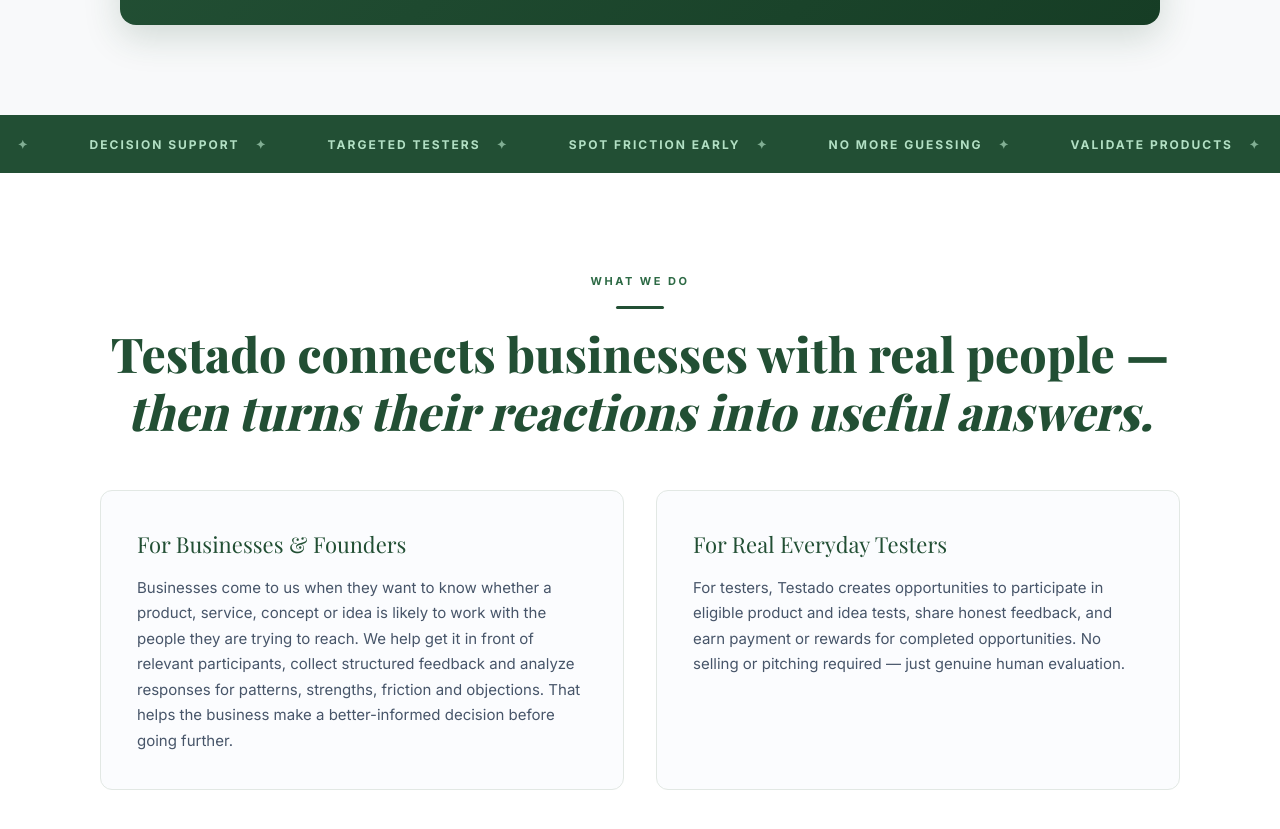
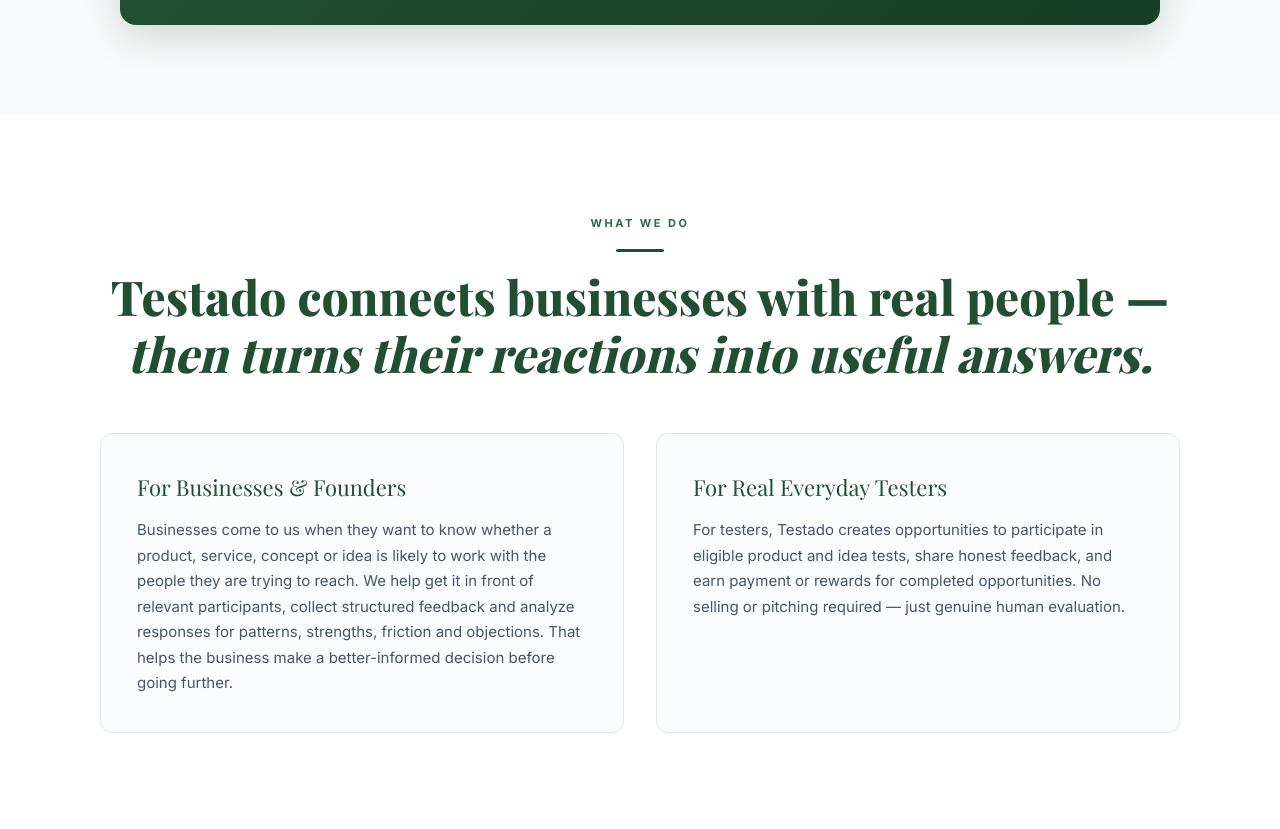
Before and after one commit to Testwith-Testado-07/Testado, a Next.js app in the folder frontend/: page / in a window 1280 px wide. Shown: the part 1040-1869 px from the top of the page. Built offline with nearby package versions, Linux system fonts and the light colour scheme.

Commit message:
Remove homepage marquee banner

```diff
--- a/frontend/src/app/page.tsx
+++ b/frontend/src/app/page.tsx
@@ -7,16 +7,6 @@ import Footer from "@/components/Footer";
 export default function LandingPage() {
   const G = "#224F34"; // Forest green
   const MINT = "#C2EFD4";
-
-  const marqueeItems = [
-    "Validate Products",
-    "Real User Feedback",
-    "Structured Insights",
-    "Decision Support",
-    "Targeted Testers",
-    "Spot Friction Early",
-    "No More Guessing",
-  ];
 
   const steps = [
     {
@@ -256,31 +246,6 @@ export default function LandingPage() {
             </div>
           </div>
         </section>
-
-        {/* ── MARQUEE BANNER ───────────────────────────── */}
-        <div style={{ background: G, padding: "16px 0", overflow: "hidden", whiteSpace: "nowrap" }}>
-          <div className="marquee-track" style={{ display: "inline-flex", gap: 60 }}>
-            {[...marqueeItems, ...marqueeItems, ...marqueeItems].map((item, i) => (
-              <span
-                key={i}
-                style={{
-                  fontFamily: "var(--font-inter), 'Inter', sans-serif",
-                  fontSize: 12,
-                  fontWeight: 700,
-                  letterSpacing: 2,
-                  textTransform: "uppercase",
-                  color: "rgba(194,239,212,0.9)",
-                  display: "inline-flex",
-                  alignItems: "center",
-                  gap: 16,
-                }}
-              >
-                {item}
-                <span style={{ color: MINT, opacity: 0.6 }}>✦</span>
-              </span>
-            ))}
-          </div>
-        </div>
 
         {/* ── WHAT WE DO ───────────────────────────────── */}
         <section id="what-we-do" style={{ padding: "100px 40px", background: "#ffffff" }}>
```
